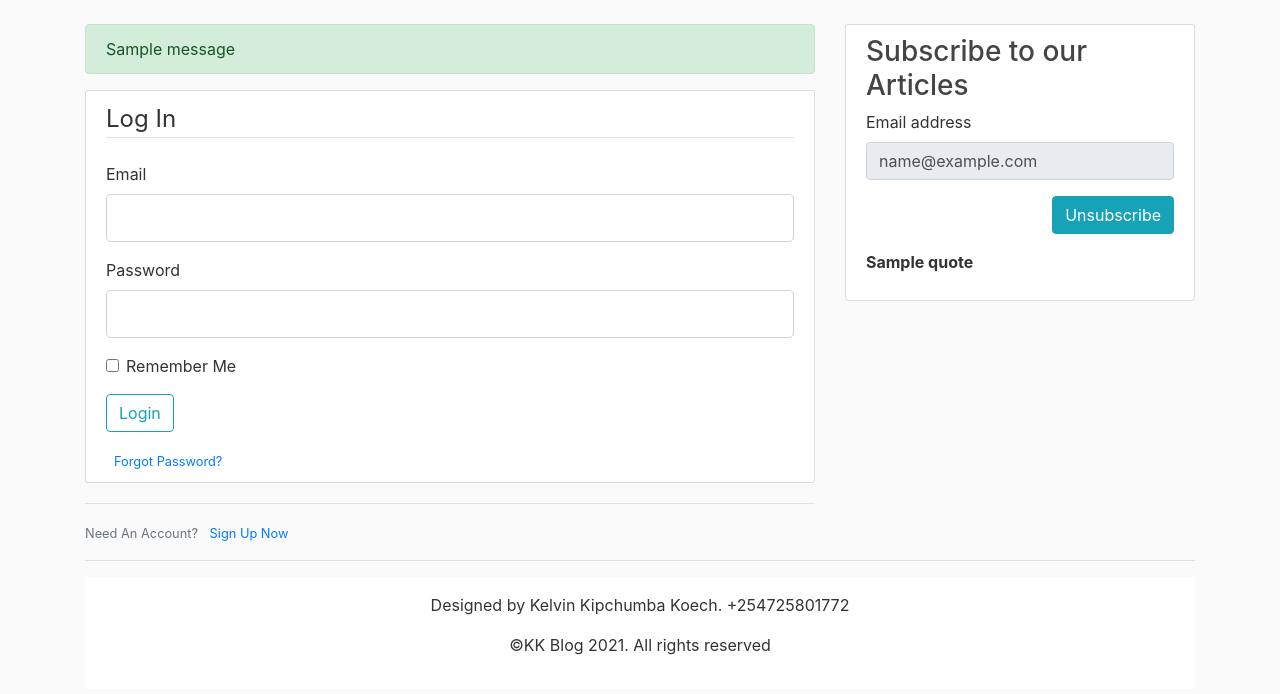
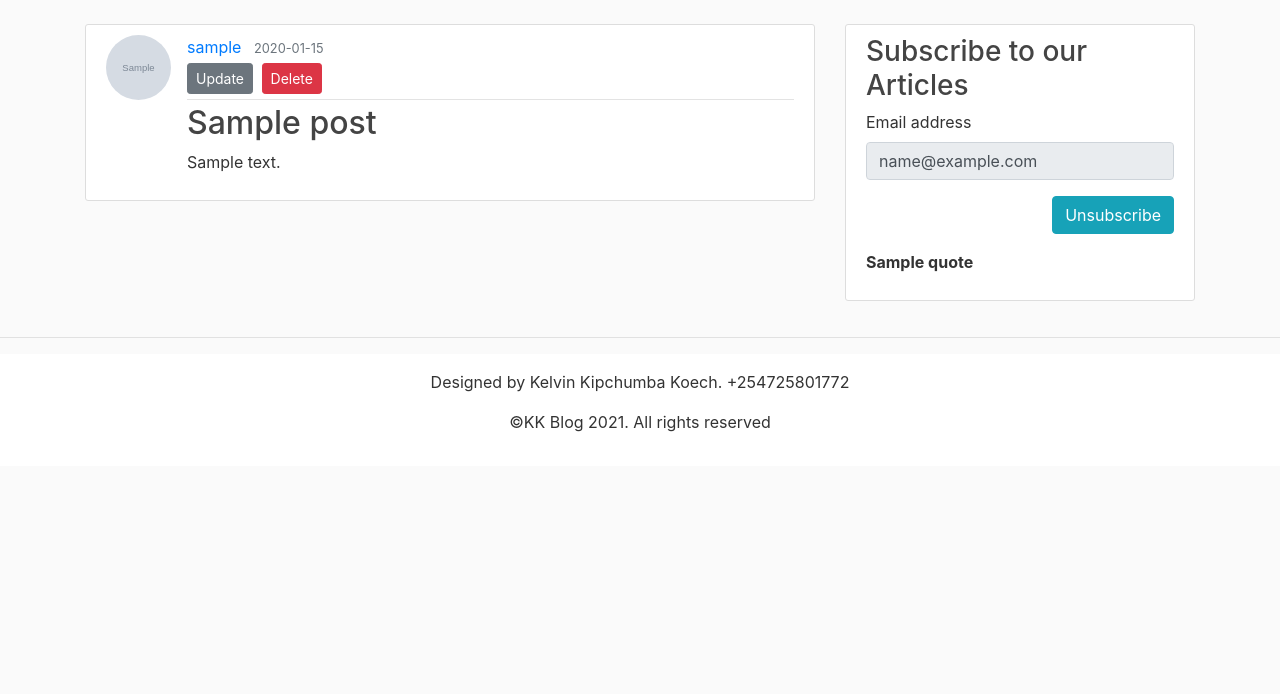
Before and after one commit to k-koech/flask-blog, a Flask app: template app/templates/login.html in a window 1280 px wide. Shown: the part 56-750 px from the top of the page. Run offline with Flask 2, Linux system fonts and the light colour scheme; a user stored in the database is signed in; tables that the repository leaves empty hold one stand-in row (values such as "Sample post"); the template is opened without the code that fills it: values that come from a table or form of the project are taken from there, most other values are stand-ins (such as "Sample title", 1, 10 or a date in 2020); grey boxes marked "Sample" are stand-in pictures; one stand-in notice (Sample message) is shown; some libraries are stand-ins or nearby versions.

Commit message:
updated post file

```diff
--- a/app/main/forms.py
+++ b/app/main/forms.py
@@ -31,5 +31,5 @@ class PostForm(FlaskForm):
     submit = SubmitField('Submit Post')
 
 class CommentForm(FlaskForm):
-    comment = TextAreaField('Content', validators=[DataRequired()])
+    comment = TextAreaField('Comment', validators=[DataRequired()])
     submit = SubmitField('Submit Comment')
--- a/app/main/views.py
+++ b/app/main/views.py
@@ -150,4 +150,4 @@ def add_comment(post_id):
         db.session.commit()
         flash("Comment Submitted", "success")
 
-    return redirect(url_for("main.post")+post_id)
+    return redirect("/post/"+post_id)
--- a/app/templates/login.html
+++ b/app/templates/login.html
@@ -1,66 +1,42 @@
-{% extends "layout.html" %}
+{% extends 'layout.html' %}
+
 {% block content %}
 <div class="row">
   <div class="col-md-8">
-
-{% with messages=get_flashed_messages(with_categories=true) %}
-    {% if messages %}
-    {% for category, message in messages %}
-        <div class="alert alert-{{ category }}">
-        {{ message }}
+        <article class="media content-section">
+        <img class="rounded-circle article-img" src="{{ url_for('static', filename='profile_images/' +  post.author.image_file) }}">
+          <div class="media-body">
+            <div class="article-metadata">
+              <a class="mr-2" href="#">{{ post.author.username }}</a>
+               <small class="text-muted">{{ post.date_posted.strftime('%Y-%m-%d') }}</small>
+                {% if post.author == current_user %}
+                    <div>
+                      <a class="btn  btn-secondary btn-sm mt-1 mb-1" href="/post/update/{{post.id}}">Update</a>
+                      <button class="btn btn-danger btn-sm m-1" type="button" data-bs-toggle="modal" data-bs-target="#deleteModal">Delete</button>
                     </div>
-    {% endfor %}
-    {% endif %}
-{% endwith %}
-
-    <div class="content-section">
-        <form method="POST" action="">
-            {{ form.hidden_tag() }}
-            <fieldset class="form-group">
-                <legend class="border-bottom mb-4">Log In</legend>
-                <div class="form-group">
-                    {{ form.email.label(class="form-control-label") }}
-                    {% if form.email.errors %}
-                        {{ form.email(class="form-control form-control-lg is-invalid") }}
-                        <div class="invalid-feedback">
-                            {% for error in form.email.errors %}
-                                <span>{{ error }}</span>
-                            {% endfor %}
-                        </div>
-                    {% else %}
-                        {{ form.email(class="form-control form-control-lg") }}
                 {% endif %}
             </div>
-                <div class="form-group">
-                    {{ form.password.label(class="form-control-label") }}
-                    {% if form.password.errors %}
-                        {{ form.password(class="form-control form-control-lg is-invalid") }}
-                        <div class="invalid-feedback">
-                            {% for error in form.password.errors %}
-                                <span>{{ error }}</span>
-                            {% endfor %}
+            <h2 class="article-title">{{ post.title }}</h2>
+            <p class="article-content">{{ post.content }}</p>
           </div>
-                    {% else %}
-                        {{ form.password(class="form-control form-control-lg") }}
-                    {% endif %}
+        </article>
+
+ <!-- Modal -->
+    <div class="modal fade" id="deleteModal" tabindex="-1" aria-labelledby="deleteModalLabel" aria-hidden="true">
+      <div class="modal-dialog">
+        <div class="modal-content">
+          <div class="modal-header">
+            <h5 class="modal-title" id="deleteModalLabel">Delete Post?</h5>
+            <button type="button" class="btn-close" data-bs-dismiss="modal" aria-label="Close"></button>
           </div>
-                <div class="form-check">
-                    {{ form.remember(class="form-check-input") }}
-                    {{ form.remember.label(class="form-check-label") }}
-                </div>
-            </fieldset>
-            <div class="form-group">
-                {{ form.submit(class="btn btn-outline-info") }}
-            </div>
-            <small class="text-muted ml-2">
-                <a href="#">Forgot Password?</a>
-            </small>
+          <div class="modal-footer">
+            <button type="button" class="btn btn-secondary" data-bs-dismiss="modal">Close</button>
+            <form action="/post/delete/{{ post.id }}" method="POST">
+              <input class="btn btn-danger" type="submit" value="Delete">
             </form>
           </div>
-    <div class="border-top pt-3">
-        <small class="text-muted">
-            Need An Account? <a class="ml-2" href="{{ url_for('auth.register') }}">Sign Up Now</a>
-        </small>
+        </div>
+      </div>
     </div>
 
   </div>
@@ -69,7 +45,5 @@
         {% include 'sidebar.html' %}
     {% endblock %}
     </div>
-
-
-
+</div>
   {% endblock content %}
```
Also changed, not shown: app/templates/post.html (+1 -28 lines). Lines whose indentation alone changed are shown as unchanged.
